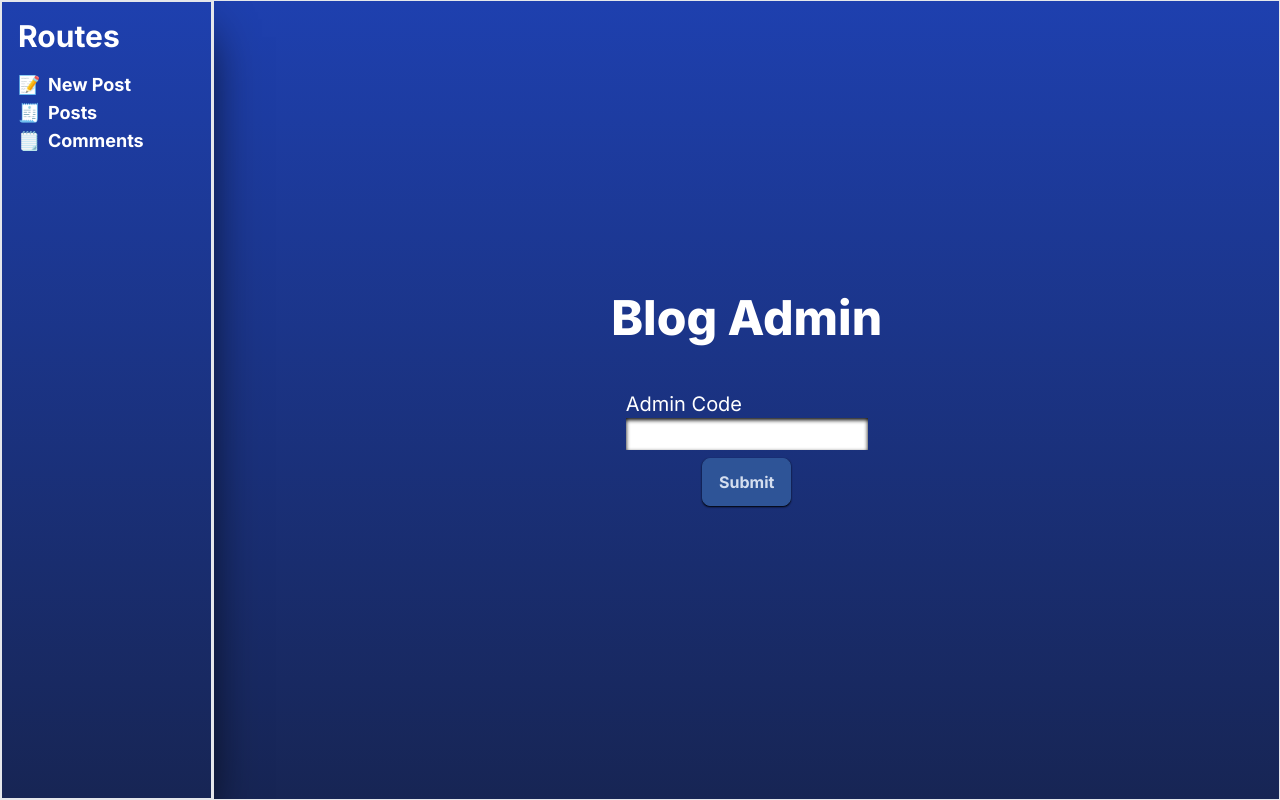
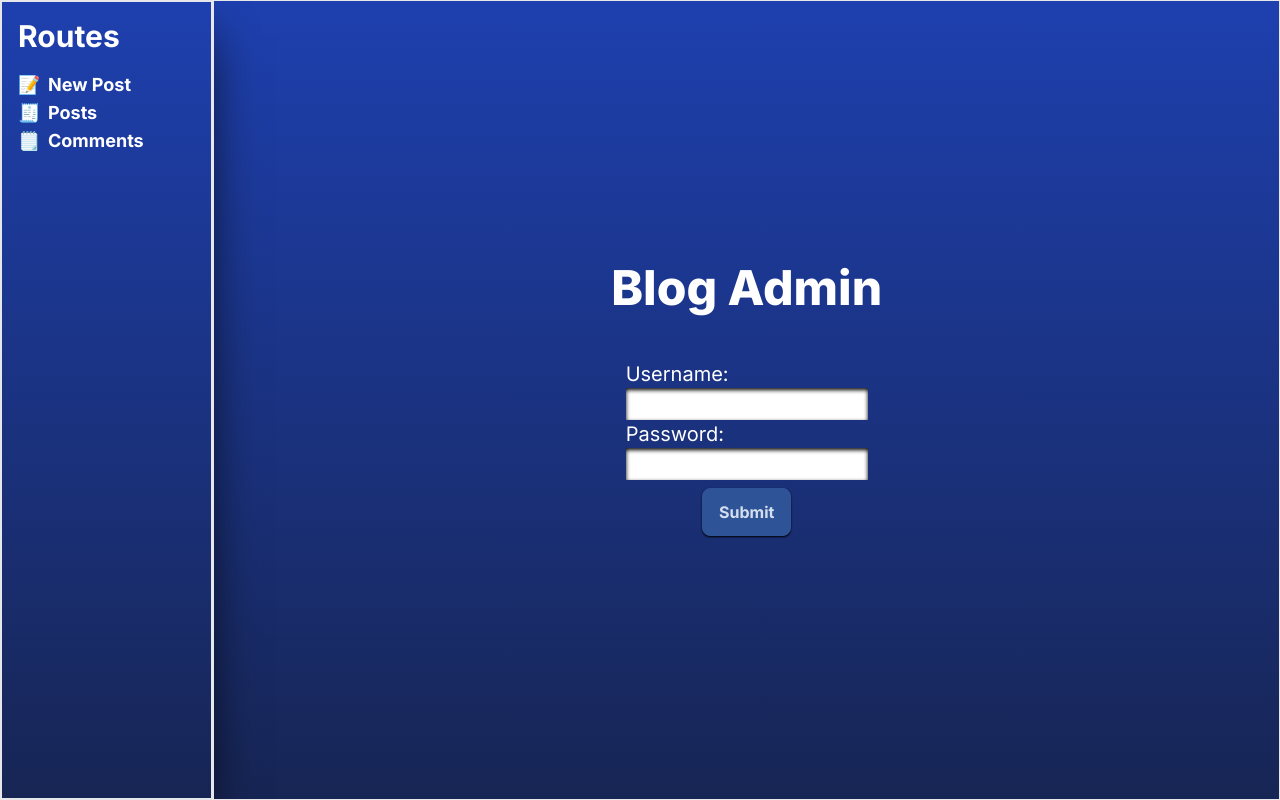
Before and after one commit to DavidxDl/blog-adming, a Next.js app: page / in a window 1280 px wide. Built offline with nearby package versions, Linux system fonts and the light colour scheme.

Commit message:
proxy commit

```diff
--- a/api/posts/[postId].ts
+++ b/api/posts/[postId].ts
@@ -16,6 +16,7 @@ export default async function handler(
         method: "PATCH",
         headers: {
           "Content-Type": "application/json",
+          "Authorization": req.headers.authorization.split(" ")[1];
         },
         body: JSON.stringify(req.body),
         signal: controller.signal,
--- a/src/app/comments/page.tsx
+++ b/src/app/comments/page.tsx
@@ -2,7 +2,7 @@ interface comment {
   email: string;
   message: string;
   timestamp: string;
-  id: string;
+  _id: string;
 }
 export default async function Comments() {
   const comments: comment[] = await getComments();
@@ -11,7 +11,7 @@ export default async function Comments() {
       <h1 className="text-5xl font-extrabold">Posts</h1>
       {comments ? (
         comments.map((c) => (
-          <div className="min-w-80 max-w-80" key={c.id}>
+          <div className="min-w-80 max-w-80" key={c._id}>
             <h2>👤{c.email}</h2>
             <p>{c.message}</p>
           </div>
--- a/src/app/page.tsx
+++ b/src/app/page.tsx
@@ -1,13 +1,65 @@
-export default async function Home() {
+"use client";
+
+import { useState } from "react";
+
+interface data {
+  acessToken: string;
+}
+
+export default function Home() {
+  const [username, setUsername] = useState("");
+  const [password, setPassword] = useState("");
+
+  async function handleSubmit(e: React.FormEvent) {
+    e.preventDefault();
+    try {
+      const res = await fetch("http://172.233.16.85/login", {
+        method: "POST",
+        headers: {
+          "Content-Type": "application/json",
+        },
+        body: JSON.stringify({ username: username, password: password }),
+      });
+      if (!res.ok) {
+        throw new Error("Wrong credentials");
+      }
+      const data: data = (await res.json()) as data;
+      console.log(data);
+      localStorage.setItem("token", data.acessToken)
+    } catch (error) {
+      console.error(error);
+      throw error;
+    }
+  }
   return (
     <>
       <h1 className="text-5xl font-extrabold">Blog Admin</h1>
-      <form>
+      <form onSubmit={handleSubmit}>
         <div className="form-control">
-          <label className="text-xl">Admin Code</label>
+          <label className="text-xl" htmlFor="username">
+            Username:
+          </label>
+          <input
+            id="username"
+            name="username"
+            type="text"
+            value={username}
+            onChange={(e) => setUsername((user) => (user = e.target.value))}
+            required
+            className="valid:border-2 valid:border-green-500 valid:shadow-green-700  transition-transform p-1 bg-white w-full shadow-inner text-black shadow-black focus:scale-110"
+          />
+        </div>
+        <div className="form-control">
+          <label className="text-xl" htmlFor="password">
+            Password:
+          </label>
           <input
             type="password"
+            name="password"
+            id="password"
             required
+            value={password}
+            onChange={(e) => setPassword((pass) => (pass = e.target.value))}
             className="valid:border-2 valid:border-green-500 valid:shadow-green-700  transition-transform p-1 bg-white w-full shadow-inner text-black shadow-black focus:scale-110"
           />
         </div>
--- a/src/components/PostTr.tsx
+++ b/src/components/PostTr.tsx
@@ -9,18 +9,30 @@ interface Props {
 export default function PostTr({ post }: Props) {
   const [published, setPublished] = useState(post.published);
   async function handleClick() {
+    try {
       console.log("updating data base");
+      const token = localStorage.getItem("token");
+      if (!token) {
+        throw new Error("Inalid Token");
+      }
       const response = await fetch(`/api/posts/${post._id}`, {
         method: "PATCH",
         cache: "no-cache",
         headers: {
           accept: "application/json",
           "Content-Type": "application/json",
+          Authorization: `Bearer ${token}`
         },
         body: JSON.stringify({ published: !published }),
       });
       console.log(response);
-    if (response.ok) setPublished((p) => (p = !p));
+      if (response.ok) {
+        setPublished((p) => (p = !p));
+      }
+    } catch (error) {
+      console.error(error);
+      throw error;
+    }
   }
   return (
     <tr className="" key={post._id}>
```
Lines whose indentation alone changed are shown as unchanged.
